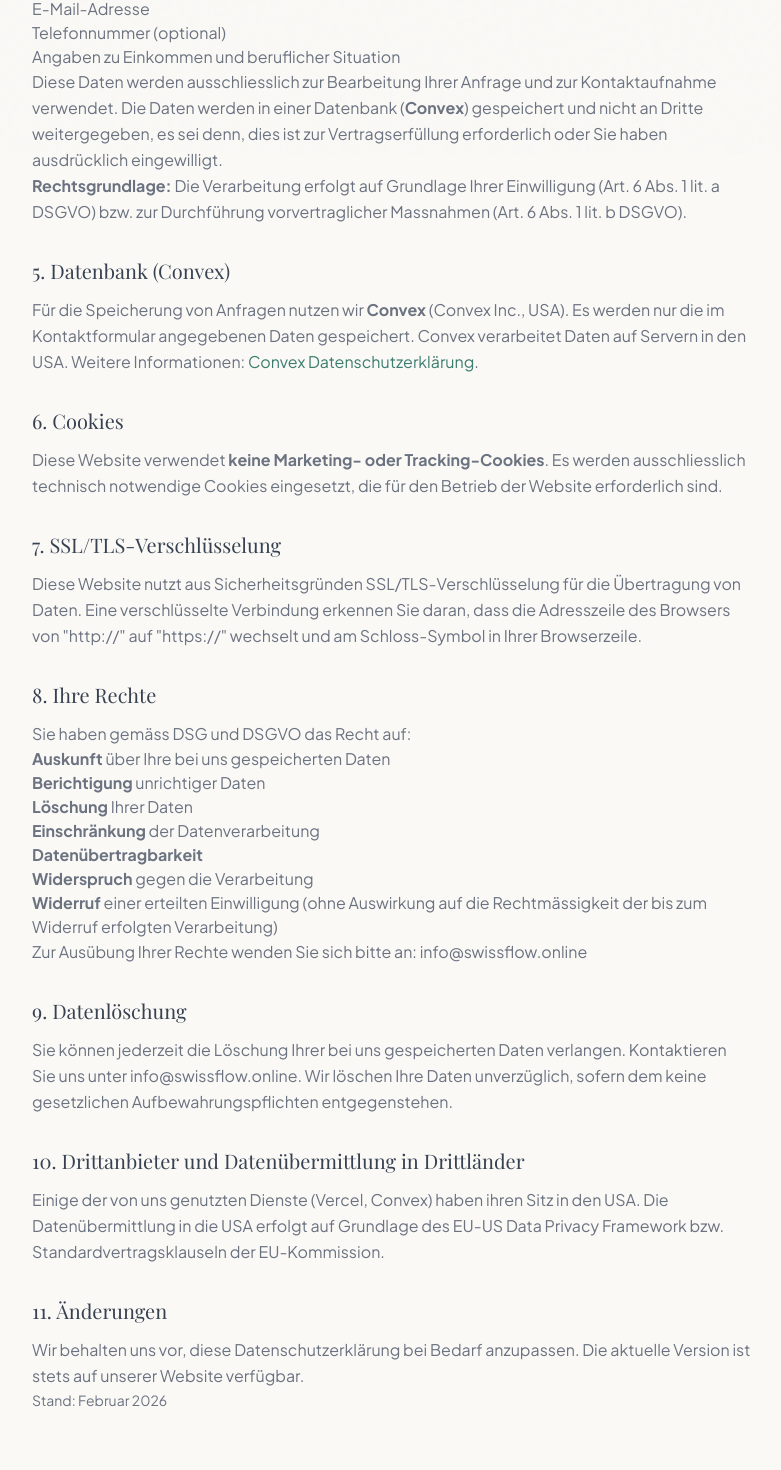
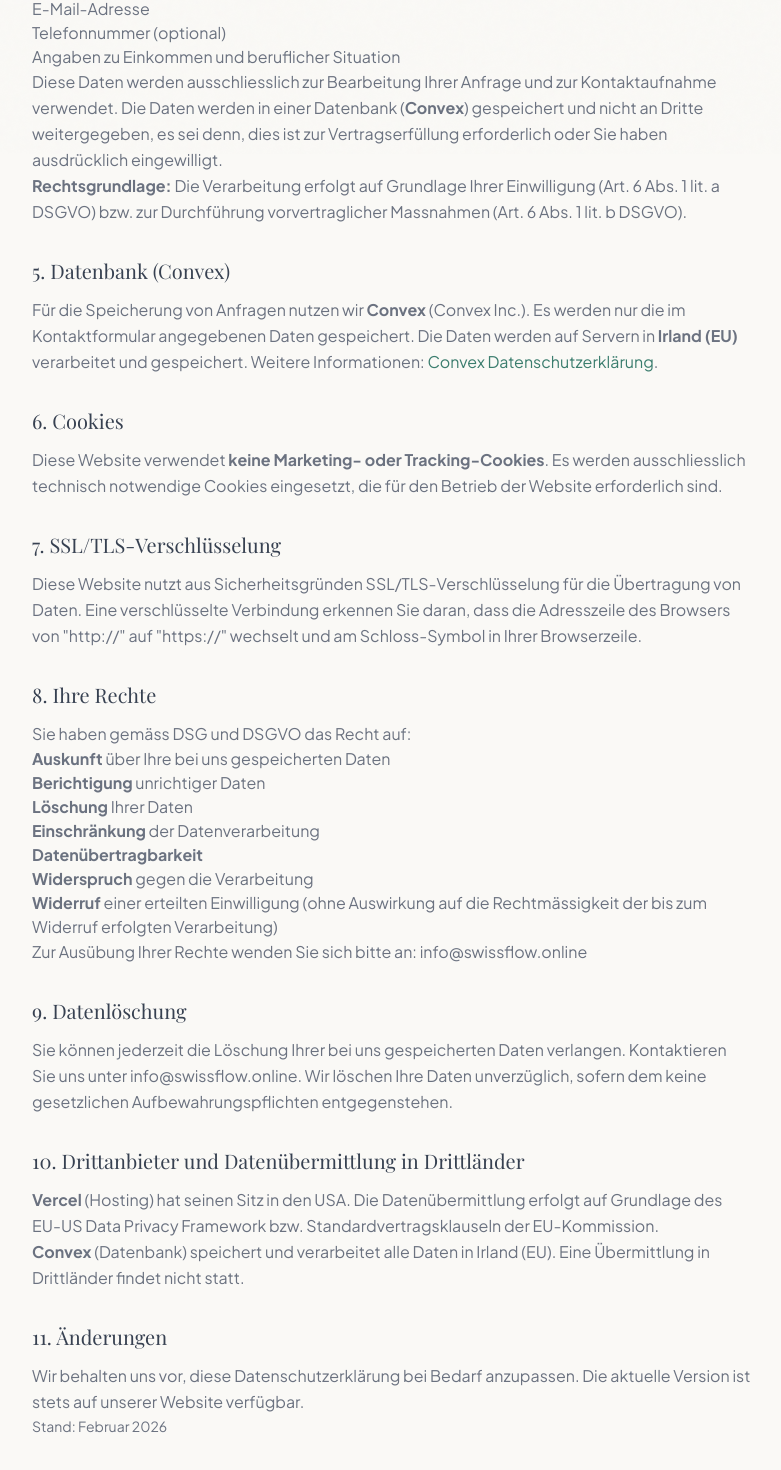
Before and after one commit to mac-110/immo-statt-steuern, a Next.js app: page /datenschutz in a window 1280 px wide. Shown: the part 1046-2516 px from the top of the page, without its empty margins (248-1029 px from the left). Built offline with nearby package versions, Linux system fonts and the light colour scheme; no server answers; a web font is replaced by a local one.

Commit message:
fix: Convex Datacenter ist Irland (EU), nicht USA [deploy]

```diff
--- a/app/datenschutz/page.tsx
+++ b/app/datenschutz/page.tsx
@@ -97,9 +97,9 @@ export default function DatenschutzPage() {
 
           <h2>5. Datenbank (Convex)</h2>
           <p>
-            Für die Speicherung von Anfragen nutzen wir <strong>Convex</strong> (Convex Inc., USA).
-            Es werden nur die im Kontaktformular angegebenen Daten gespeichert. Convex
-            verarbeitet Daten auf Servern in den USA. Weitere Informationen:{" "}
+            Für die Speicherung von Anfragen nutzen wir <strong>Convex</strong> (Convex Inc.).
+            Es werden nur die im Kontaktformular angegebenen Daten gespeichert. Die Daten
+            werden auf Servern in <strong>Irland (EU)</strong> verarbeitet und gespeichert. Weitere Informationen:{" "}
             <a href="https://www.convex.dev/legal/privacy" target="_blank" rel="noopener noreferrer">
               Convex Datenschutzerklärung
             </a>.
@@ -145,9 +145,13 @@ export default function DatenschutzPage() {
 
           <h2>10. Drittanbieter und Datenübermittlung in Drittländer</h2>
           <p>
-            Einige der von uns genutzten Dienste (Vercel, Convex) haben ihren Sitz in den USA.
-            Die Datenübermittlung in die USA erfolgt auf Grundlage des EU-US Data Privacy
-            Framework bzw. Standardvertragsklauseln der EU-Kommission.
+            <strong>Vercel</strong> (Hosting) hat seinen Sitz in den USA. Die Datenübermittlung
+            erfolgt auf Grundlage des EU-US Data Privacy Framework bzw. Standardvertragsklauseln
+            der EU-Kommission.
+          </p>
+          <p>
+            <strong>Convex</strong> (Datenbank) speichert und verarbeitet alle Daten in
+            Irland (EU). Eine Übermittlung in Drittländer findet nicht statt.
           </p>
 
           <h2>11. Änderungen</h2>
```
